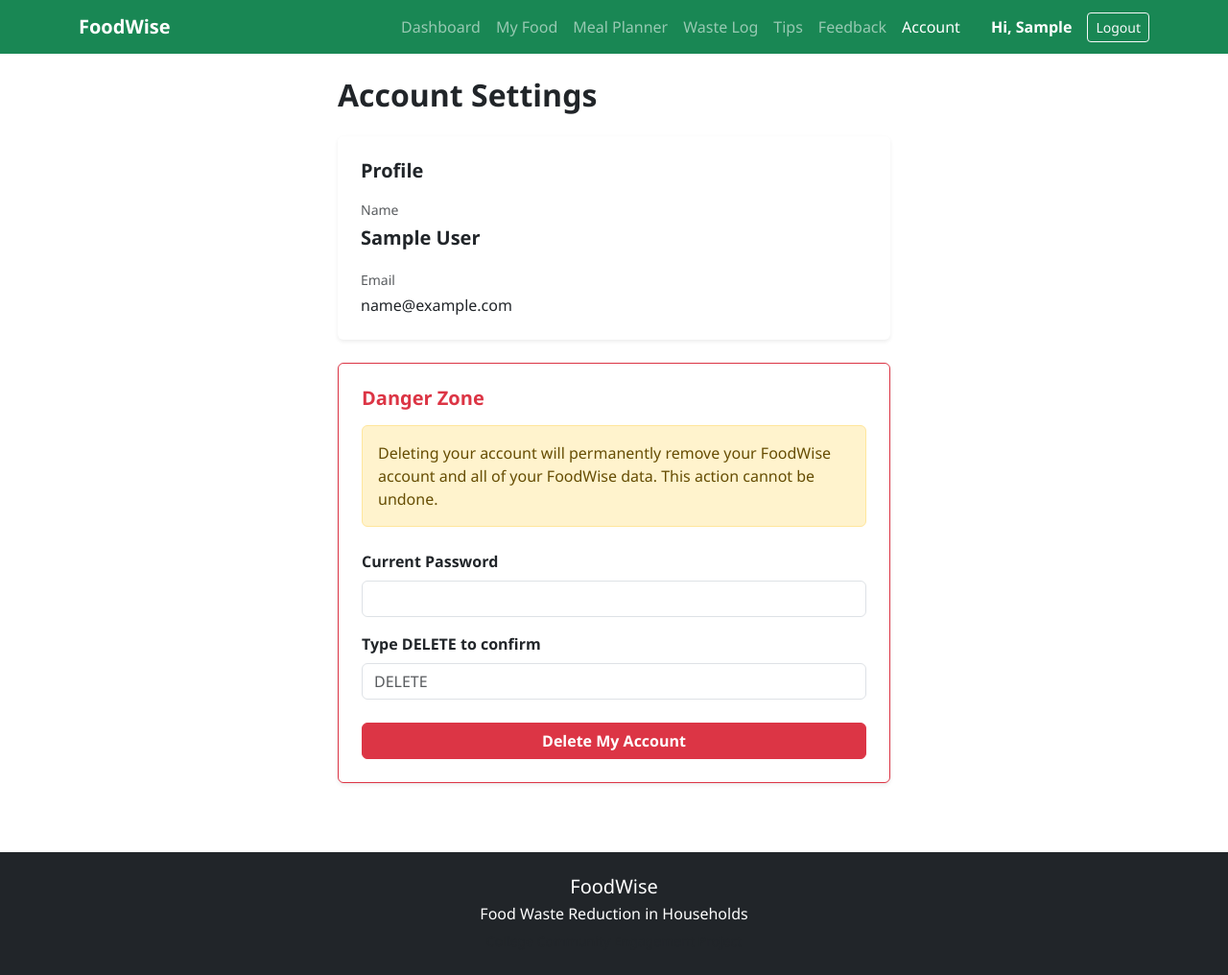
After one commit to SaurabhYadavbyte/FoodWise, a Flask app: page /account in a window 1280 px wide. The commit adds this page. Shown: the whole page at 96% size. Run offline with Flask 3, Linux system fonts and the light colour scheme; the visitor is signed in with stand-in values (Sample User, id 1); some libraries are stand-ins or nearby versions.

Commit message:
Improve CEP privacy and add account deletion

```diff
--- a/app/routes.py
+++ b/app/routes.py
@@ -202,7 +202,7 @@ def add_food():
         )
         db.session.add(food)
         db.session.commit()
-        log_activity(current_user.id, 'Added', 'Food')
+
         flash('Food added.', 'success')
         return redirect(url_for('food_list'))
 
@@ -256,7 +256,7 @@ def edit_food(id):
         food.storage_location = storage_location
 
         db.session.commit()
-        log_activity(current_user.id, 'Updated', 'Food')
+
         flash('Food updated.', 'success')
         return redirect(url_for('food_list'))
 
@@ -269,7 +269,7 @@ def delete_food(id):
     food = FoodItem.query.filter_by(id=id, user_id=current_user.id).first_or_404()
     db.session.delete(food)
     db.session.commit()
-    log_activity(current_user.id, 'Deleted', 'Food')
+
     flash('Food removed.', 'success')
     return redirect(url_for('food_list'))
 
@@ -335,7 +335,7 @@ def add_waste():
         )
         db.session.add(waste)
         db.session.commit()
-        log_activity(current_user.id, 'Added', 'Waste')
+
         flash('Waste recorded.', 'success')
         return redirect(url_for('waste_list'))
 
@@ -393,7 +393,7 @@ def edit_waste(id):
         waste.notes = notes
 
         db.session.commit()
-        log_activity(current_user.id, 'Updated', 'Waste')
+
         flash('Waste updated.', 'success')
         return redirect(url_for('waste_list'))
 
@@ -406,7 +406,7 @@ def delete_waste(id):
     waste = WasteLog.query.filter_by(id=id, user_id=current_user.id).first_or_404()
     db.session.delete(waste)
     db.session.commit()
-    log_activity(current_user.id, 'Deleted', 'Waste')
+
     flash('Waste removed.', 'success')
     return redirect(url_for('waste_list'))
 
@@ -537,7 +537,7 @@ def add_meal():
         )
         db.session.add(meal)
         db.session.commit()
-        log_activity(current_user.id, 'Added', 'Meal')
+
         flash('Meal plan saved.', 'success')
         return redirect(url_for('meal_planner'))
 
@@ -573,7 +573,7 @@ def edit_meal(id):
         meal.notes = notes
 
         db.session.commit()
-        log_activity(current_user.id, 'Updated', 'Meal')
+
         flash('Meal plan updated.', 'success')
         return redirect(url_for('meal_planner'))
 
@@ -586,7 +586,7 @@ def delete_meal(id):
     meal = MealPlan.query.filter_by(id=id, user_id=current_user.id).first_or_404()
     db.session.delete(meal)
     db.session.commit()
-    log_activity(current_user.id, 'Deleted', 'Meal')
+
     flash('Meal plan removed.', 'success')
     return redirect(url_for('meal_planner'))
 
@@ -651,7 +651,7 @@ def login():
         user = User.query.filter_by(email=email).first()
         if user and user.check_password(password):
             login_user(user)
-            log_activity(user.id, 'Logged In', 'Account')
+
             if is_admin_user():
                 return redirect(url_for('admin_dashboard'))
             return redirect(url_for('dashboard'))
@@ -663,7 +663,7 @@ def login():
 @app.route('/logout', methods=['POST'])
 @login_required
 def logout():
-    log_activity(current_user.id, 'Logged Out', 'Account')
+
     logout_user()
     return redirect(url_for('index'))
 
@@ -708,7 +708,7 @@ def feedback():
         fb = Feedback(user_id=current_user.id, rating=rating, category=category, message=message)
         db.session.add(fb)
         db.session.commit()
-        log_activity(current_user.id, 'Submitted Feedback', 'Feedback')
+
         flash('Thank you for your feedback.', 'success')
         return redirect(url_for('dashboard'))
 
@@ -718,19 +718,39 @@ def feedback():
 @login_required
 @admin_required
 def admin_dashboard():
-    total_users = User.query.count()
-    total_food = FoodItem.query.count()
-    total_meals = MealPlan.query.count()
-    all_wastes = WasteLog.query.all()
+    admin_email = app.config.get('ADMIN_EMAIL', '').strip().lower()
+    admin_user = User.query.filter_by(email=admin_email).first()
+    admin_id = admin_user.id if admin_user else -1
+
+    # Base query filters excluding admin
+    household_users_count = User.query.filter(User.id != admin_id).count()
+    total_food = FoodItem.query.filter(FoodItem.user_id != admin_id).count()
+    total_meals = MealPlan.query.filter(MealPlan.user_id != admin_id).count()
+
+    all_wastes = WasteLog.query.filter(WasteLog.user_id != admin_id).all()
     total_wastes = len(all_wastes)
-    total_feedback = Feedback.query.count()
-    new_feedback = Feedback.query.filter_by(status='New').count()
 
-    recent_users = User.query.order_by(User.created_at.desc()).limit(10).all()
-    recent_activity = ActivityLog.query.order_by(ActivityLog.created_at.desc()).limit(20).all()
-    recent_feedback = Feedback.query.order_by(Feedback.created_at.desc()).limit(20).all()
+    total_feedback = Feedback.query.filter(Feedback.user_id != admin_id).count()
+    new_feedback = Feedback.query.filter(Feedback.user_id != admin_id, Feedback.status == 'New').count()
 
-    users_dict = {u.id: u for u in User.query.all()}
+    # Engagement Overview (Distinct Users excluding admin)
+    users_using_food = db.session.query(FoodItem.user_id).filter(FoodItem.user_id != admin_id).distinct().count()
+    users_using_meals = db.session.query(MealPlan.user_id).filter(MealPlan.user_id != admin_id).distinct().count()
+    users_using_waste = db.session.query(WasteLog.user_id).filter(WasteLog.user_id != admin_id).distinct().count()
+    users_using_feedback = db.session.query(Feedback.user_id).filter(Feedback.user_id != admin_id).distinct().count()
+
+    engagement = {
+        'food': users_using_food,
+        'meals': users_using_meals,
+        'waste': users_using_waste,
+        'feedback': users_using_feedback,
+        'food_pct': round((users_using_food / household_users_count * 100) if household_users_count > 0 else 0),
+        'meals_pct': round((users_using_meals / household_users_count * 100) if household_users_count > 0 else 0),
+        'waste_pct': round((users_using_waste / household_users_count * 100) if household_users_count > 0 else 0),
+        'feedback_pct': round((users_using_feedback / household_users_count * 100) if household_users_count > 0 else 0),
+    }
+
+    recent_feedback = Feedback.query.filter(Feedback.user_id != admin_id).order_by(Feedback.created_at.desc()).limit(20).all()
 
     # Community Waste Insights
     cat_counts = Counter([w.category for w in all_wastes])
@@ -773,17 +793,15 @@ def admin_dashboard():
 
     return render_template('admin.html',
         stats={
-            'users': total_users,
+            'users': household_users_count,
             'food': total_food,
             'meals': total_meals,
             'wastes': total_wastes,
             'feedback': total_feedback,
             'new_feedback': new_feedback
         },
-        recent_users=recent_users,
-        recent_activity=recent_activity,
+        engagement=engagement,
         recent_feedback=recent_feedback,
-        users_dict=users_dict,
         community_insights=community_insights
     )
 
@@ -794,6 +812,54 @@ def admin_review_feedback(id):
     fb = Feedback.query.get_or_404(id)
     fb.status = 'Reviewed'
     db.session.commit()
-    log_activity(current_user.id, 'Reviewed Feedback', 'Feedback')
+
     flash('Feedback marked as reviewed.', 'success')
     return redirect(url_for('admin_dashboard'))
+
+@app.route('/account')
+@login_required
+@household_user_required
+def account():
+    return render_template('account.html')
+
+@app.route('/account/delete', methods=['POST'])
+@login_required
+@household_user_required
+def delete_account():
+    password = request.form.get('password')
+    confirmation = request.form.get('confirmation')
+
+    if not password:
+        flash("Please enter your password.", "danger")
+        return redirect(url_for('account'))
+
+    if confirmation != "DELETE":
+        flash("Please type DELETE to confirm.", "danger")
+        return redirect(url_for('account'))
+
+    if not current_user.check_password(password):
+        flash("Incorrect password.", "danger")
+        return redirect(url_for('account'))
+
+    user_id = current_user.id
+
+    try:
+        Feedback.query.filter_by(user_id=user_id).delete()
+        ActivityLog.query.filter_by(user_id=user_id).delete()
+        FoodItem.query.filter_by(user_id=user_id).delete()
+        MealPlan.query.filter_by(user_id=user_id).delete()
+        WasteLog.query.filter_by(user_id=user_id).delete()
+
+        user_record = User.query.get(user_id)
+        if user_record:
+            db.session.delete(user_record)
+
+        db.session.commit()
+    except Exception as e:
+        db.session.rollback()
+        flash("An error occurred while deleting your account.", "danger")
+        return redirect(url_for('account'))
+
+    logout_user()
+    flash("Your account and FoodWise data have been deleted.", "success")
+    return redirect(url_for('index'))
--- a/app/static/service-worker.js
+++ b/app/static/service-worker.js
@@ -1,4 +1,4 @@
-const CACHE_NAME = 'foodwise-static-v2';
+const CACHE_NAME = 'foodwise-static-v3';
 const STATIC_ASSETS = [
     '/static/css/style.css',
     '/static/js/main.js',
@@ -46,7 +46,8 @@ self.addEventListener('fetch', event => {
     '/register',
     '/logout',
     '/feedback',
-    '/admin'
+    '/admin',
+    '/account'
 ];
     const isPrivateRoute = privateRoutes.some(route => url.pathname === route || url.pathname.startsWith(route + '/'));
 
--- /dev/null
+++ b/app/templates/account.html
@@ -0,0 +1,47 @@
+{% extends "base.html" %}
+{% block title %}Account{% endblock %}
+
+{% block content %}
+<div class="container py-4" style="max-width: 600px;">
+    <h2 class="fw-bold mb-4">Account Settings</h2>
+
+    <div class="card shadow-sm border-0 mb-4">
+        <div class="card-body p-4">
+            <h5 class="fw-bold mb-3">Profile</h5>
+            <div class="mb-3">
+                <label class="form-label text-muted small mb-1">Name</label>
+                <p class="fw-bold fs-5 mb-0">{{ current_user.name }}</p>
+            </div>
+            <div>
+                <label class="form-label text-muted small mb-1">Email</label>
+                <p class="mb-0">{{ current_user.email }}</p>
+            </div>
+        </div>
+    </div>
+
+    <div class="card border-danger shadow-sm mb-5">
+        <div class="card-body p-4">
+            <h5 class="fw-bold text-danger mb-3">Danger Zone</h5>
+            <div class="alert alert-warning mb-4">
+                Deleting your account will permanently remove your FoodWise account and all of your FoodWise data. This action cannot be undone.
+            </div>
+
+            <form action="{{ url_for('delete_account') }}" method="POST">
+                <input type="hidden" name="csrf_token" value="{{ csrf_token() }}"/>
+
+                <div class="mb-3">
+                    <label for="password" class="form-label fw-bold">Current Password</label>
+                    <input type="password" class="form-control" id="password" name="password" required>
+                </div>
+
+                <div class="mb-4">
+                    <label for="confirmation" class="form-label fw-bold">Type DELETE to confirm</label>
+                    <input type="text" class="form-control" id="confirmation" name="confirmation" required placeholder="DELETE">
+                </div>
+
+                <button type="submit" class="btn btn-danger w-100 fw-bold">Delete My Account</button>
+            </form>
+        </div>
+    </div>
+</div>
+{% endblock %}
--- a/app/templates/base.html
+++ b/app/templates/base.html
@@ -42,6 +42,7 @@
                             <li class="nav-item"><a class="nav-link {% if request.endpoint and request.endpoint.startswith('waste') %}active{% endif %}" href="{{ url_for('waste_list') }}">Waste Log</a></li>
                             <li class="nav-item"><a class="nav-link {% if request.endpoint == 'tips' %}active{% endif %}" href="{{ url_for('tips') }}">Tips</a></li>
                             <li class="nav-item"><a class="nav-link {% if request.endpoint == 'feedback' %}active{% endif %}" href="{{ url_for('feedback') }}">Feedback</a></li>
+                            <li class="nav-item"><a class="nav-link {% if request.endpoint == 'account' %}active{% endif %}" href="{{ url_for('account') }}">Account</a></li>
                         {% endif %}
                         <li class="nav-item ms-lg-3"><span class="nav-link text-white fw-bold">Hi, {{ current_user.name.split()[0] }}</span></li>
                         <li class="nav-item">
```
Also changed, not shown: app/templates/admin.html (+44 -47 lines).
